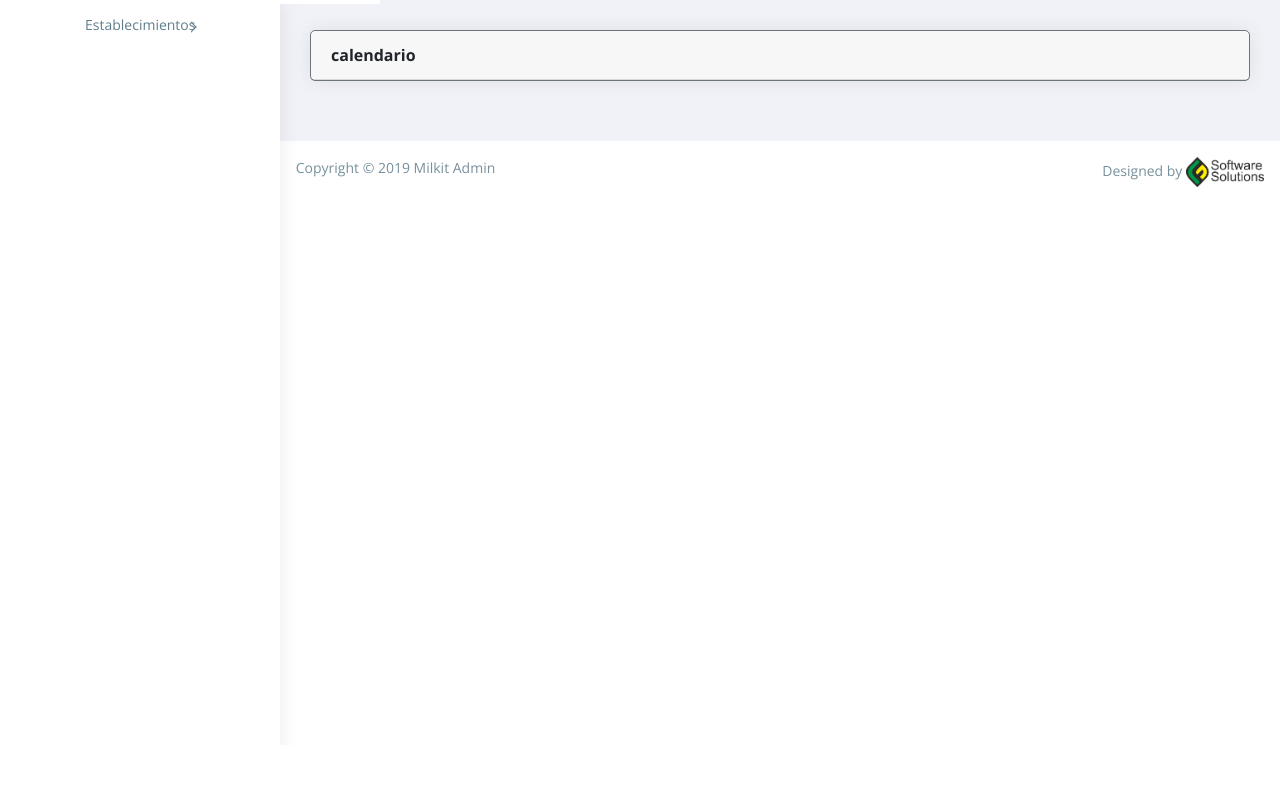
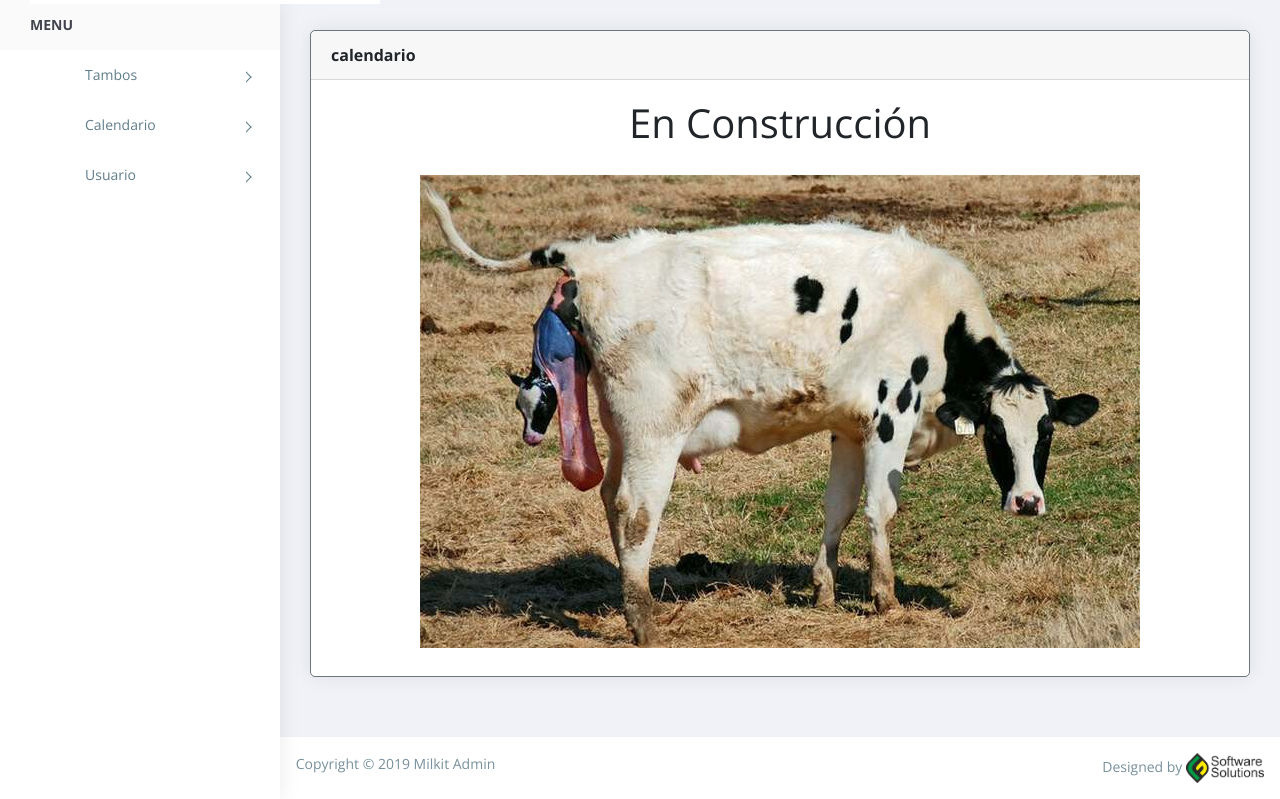
Before and after one commit to canario15/milkit, a Rails app: page /user/calendar in a window 1280 px wide. Shown: the part 55-854 px from the top of the page. Before the commit the page ends 242 px from the top, so only its background shows below. Run offline with Rails 7, Linux system fonts and the light colour scheme; the visitor is signed in with stand-in values (Sample User, id 1); data that the repository does not hold is empty; some libraries are stand-ins or nearby versions.

Commit message:
add calendar page and fix menu problem

```diff
--- a/app/assets/javascripts/main.js
+++ b/app/assets/javascripts/main.js
@@ -9,21 +9,6 @@ jQuery(document).ready(function($) {
 	});
 
 	jQuery('.selectpicker').selectpicker;
-
-
-
-
-	$('.search-trigger').on('click', function(event) {
-		event.preventDefault();
-		event.stopPropagation();
-		$('.search-trigger').parent('.header-left').addClass('open');
-	});
-
-	$('.search-close').on('click', function(event) {
-		event.preventDefault();
-		event.stopPropagation();
-		$('.search-trigger').parent('.header-left').removeClass('open');
-	});
 
 	$('.equal-height').matchHeight({
 		property: 'max-height'
@@ -70,7 +55,6 @@ jQuery(document).ready(function($) {
 	$(".menu-item-has-children.dropdown").each(function() {
 		$(this).on('click', function() {
 			var $temp_text = $(this).children('.dropdown-toggle').html();
-			$(this).children('.sub-menu').prepend('<li class="subtitle">' + $temp_text + '</li>');
 		});
 	});
 
--- a/app/assets/stylesheets/application.css
+++ b/app/assets/stylesheets/application.css
@@ -132,3 +132,15 @@ footer.site-footer .footer-inner {
   background-color:#BD12B3;
 }
 */
+
+#calendar {
+  text-align: center;
+}
+
+#calendar h1 {
+  margin-top: 2%;
+}
+#calendar img {
+  margin-top: 3%;
+  margin-bottom: 3%;
+}
--- a/app/views/layouts/_left_panel.html.erb
+++ b/app/views/layouts/_left_panel.html.erb
@@ -2,22 +2,31 @@
   <nav class="navbar navbar-expand-sm navbar-default">
     <div id="main-menu" class="main-menu collapse navbar-collapse">
       <ul class="nav navbar-nav">
+        <li class="active"></li>
+        <li class="active menu-title">MENU</li><!-- /.menu-title -->
         <li class="menu-item-has-children dropdown">
-          <a href="#" class="dropdown-toggle" data-toggle="dropdown" aria-haspopup="true" aria-expanded="false"> <i class="menu-icon fa fa-home"></i>Establecimientos</a>
+          <a href="#" class="dropdown-toggle" data-toggle="dropdown" aria-haspopup="true" aria-expanded="false"> <i class="menu-icon fa fa-th"></i>Tambos</a>
           <ul class="sub-menu children dropdown-menu">
             <% current_user.tambos.each do |tambo| %>
-              <li>
-                <i class="fa fa-circle"></i>
-                <%= link_to tambo.name, tambo_path(tambo)%>
-              </li>
+              <li><i class="fa fa-circle"></i><%= link_to tambo.name, tambo_path(tambo)%></li>
             <% end %>
-            <li>
-              <i class="fa fa-plus-square"></i>
-              <%= link_to 'Nuevo', new_tambo_path %>
-            </li>
+            <li><i class="fa fa-plus-square"></i><%= link_to 'Nuevo', new_tambo_path %></li>
+          </ul>
+        </li>
+        <li class="menu-item-has-children dropdown">
+          <a href="#" class="dropdown-toggle" data-toggle="dropdown" aria-haspopup="true" aria-expanded="false"> <i class="menu-icon fa fa-calendar"></i>Calendario</a>
+          <ul class="sub-menu children dropdown-menu">
+            <li><i class="fa fa-search"></i><%= link_to 'Ver', user_calendar_path() %></li>
+          </ul>
+        </li>
+        <li class="menu-item-has-children dropdown">
+          <a href="#" class="dropdown-toggle" data-toggle="dropdown" aria-haspopup="true" aria-expanded="false"> <i class="menu-icon fa fa-user"></i>Usuario</a>
+          <ul class="sub-menu children dropdown-menu">
+            <li><i class="fa fa-user"></i><%= link_to 'Perfil', edit_user_path(current_user.id)%></li>
+            <li><i class="fa fa-power-off"></i><%= link_to 'Salir', destroy_user_session_path, method: "delete"%></li>
           </ul>
         </li>
       </ul>
-    </div><!-- /.navbar-collapse -->
+    </div>
   </nav>
 </aside>
--- a/app/views/layouts/_right_panel.html.erb
+++ b/app/views/layouts/_right_panel.html.erb
@@ -11,13 +11,6 @@
     <div class="top-right">
       <div class="header-menu">
         <div class="header-left">
-          <button class="search-trigger"><i class="fa fa-search"></i></button>
-          <div class="form-inline">
-            <form class="search-form">
-              <input class="form-control mr-sm-2" type="text" placeholder="Buscar ..." aria-label="Search">
-              <button class="search-close" type="submit"><i class="fa fa-close"></i></button>
-            </form>
-          </div>
           <div class="dropdown for-notification">
             <button class="btn btn-secondary dropdown-toggle" type="button" id="notification" data-toggle="dropdown" aria-haspopup="true" aria-expanded="false">
               <i class="fa fa-bell"></i>
@@ -47,10 +40,6 @@
           <div class="user-menu dropdown-menu">
             <%= link_to edit_user_path(current_user.id), class: "nav-link" do %>
               <i class="fa fa-user"></i>Perfil
-            <% end %>
-            <%= link_to "#", class: "nav-link" do %>
-              <i class="fa fa-bell"></i>Notificaciones
-              <span class="count">13</span>
             <% end %>
             <%= link_to destroy_user_session_path, method: "delete", class: "nav-link" do %>
               <i class="fa fa-power-off"></i>Salir
--- a/app/views/users/calendar.html.erb
+++ b/app/views/users/calendar.html.erb
@@ -3,6 +3,9 @@
     <strong>calendario</strong>
   </div>
   <div id='calendar-container'>
-    <div id='calendar'></div>
+    <div id='calendar'>
+        <h1>En Construcción</h1>
+        <%= image_tag 'en_construccion.png', class: 'calen-constr-img' %>
+    </div>
   </div>
 </div>
--- a/config/routes.rb
+++ b/config/routes.rb
@@ -8,7 +8,7 @@ Rails.application.routes.draw do
     get 'search_cow', to: 'cows#search_cow'
     get 'cows_to_excel', to: 'cows#cows_to_excel'
   end
-  devise_for :users, skip:  %i[registration]
+  devise_for :users, skip: %i[registration]
   resources :users, only: %i[show update edit]
   get '/user/calendar', to: 'users#calendar'
 
```
Also changed, not shown: app/assets/images/en_construccion.png (added).
